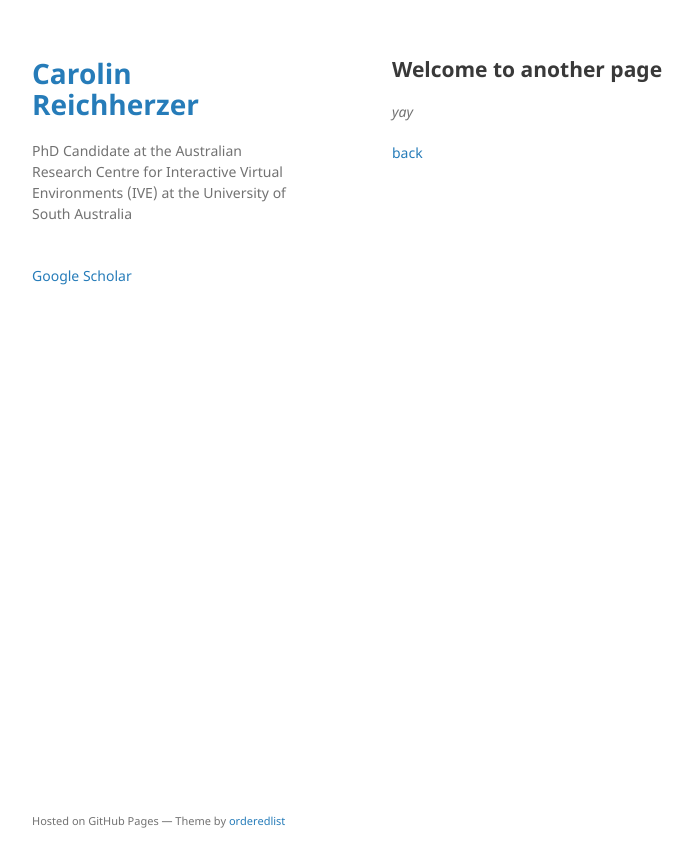
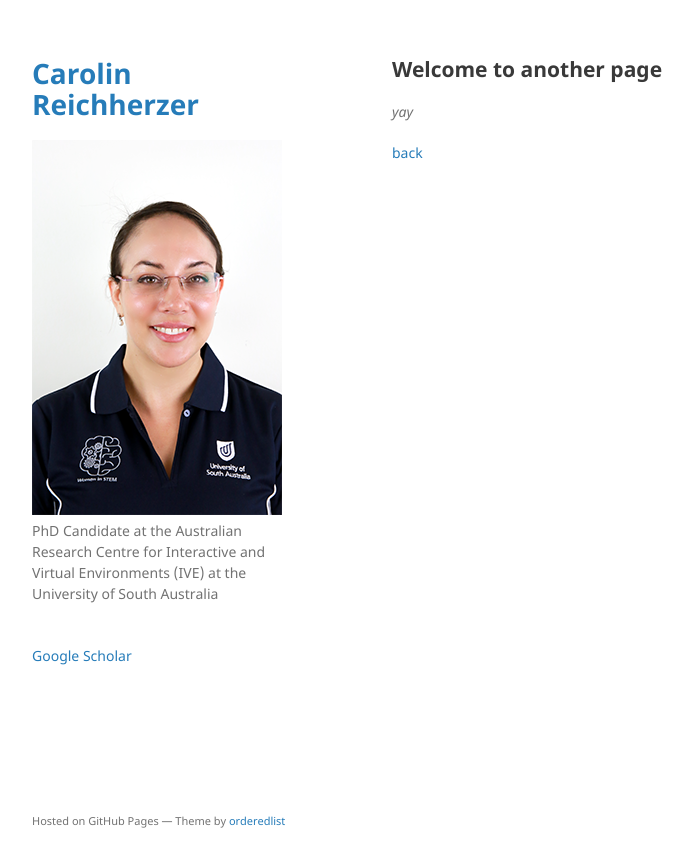
Before and after one commit to kiwicarolin/kiwicarolin.github.io, a Jekyll site: the page built from another-page.md, in a window 1280 px wide. Shown: the top 867 px of the page, without its empty margins (178-871 px from the left). Built offline with Jekyll 4.4.1, drawn with Linux system fonts in a browser that asks for light colours; our own code applies the rules of GitHub Pages for plain Markdown files.

Commit message:
added image

```diff
--- a/_config.yml
+++ b/_config.yml
@@ -1,6 +1,6 @@
 title: Carolin Reichherzer
-logo:
-description: PhD Candidate at the Australian Research Centre for Interactive Virtual Environments (IVE) at the University of South Australia
+logo: /assets/img/profile.png
+description: PhD Candidate at the Australian Research Centre for Interactive and Virtual Environments (IVE) at the University of South Australia
 show_downloads: false
 google_analytics: UA-59119528-1
 theme: jekyll-theme-minimal
```
Also changed, not shown: assets/img/profile.png (added).
